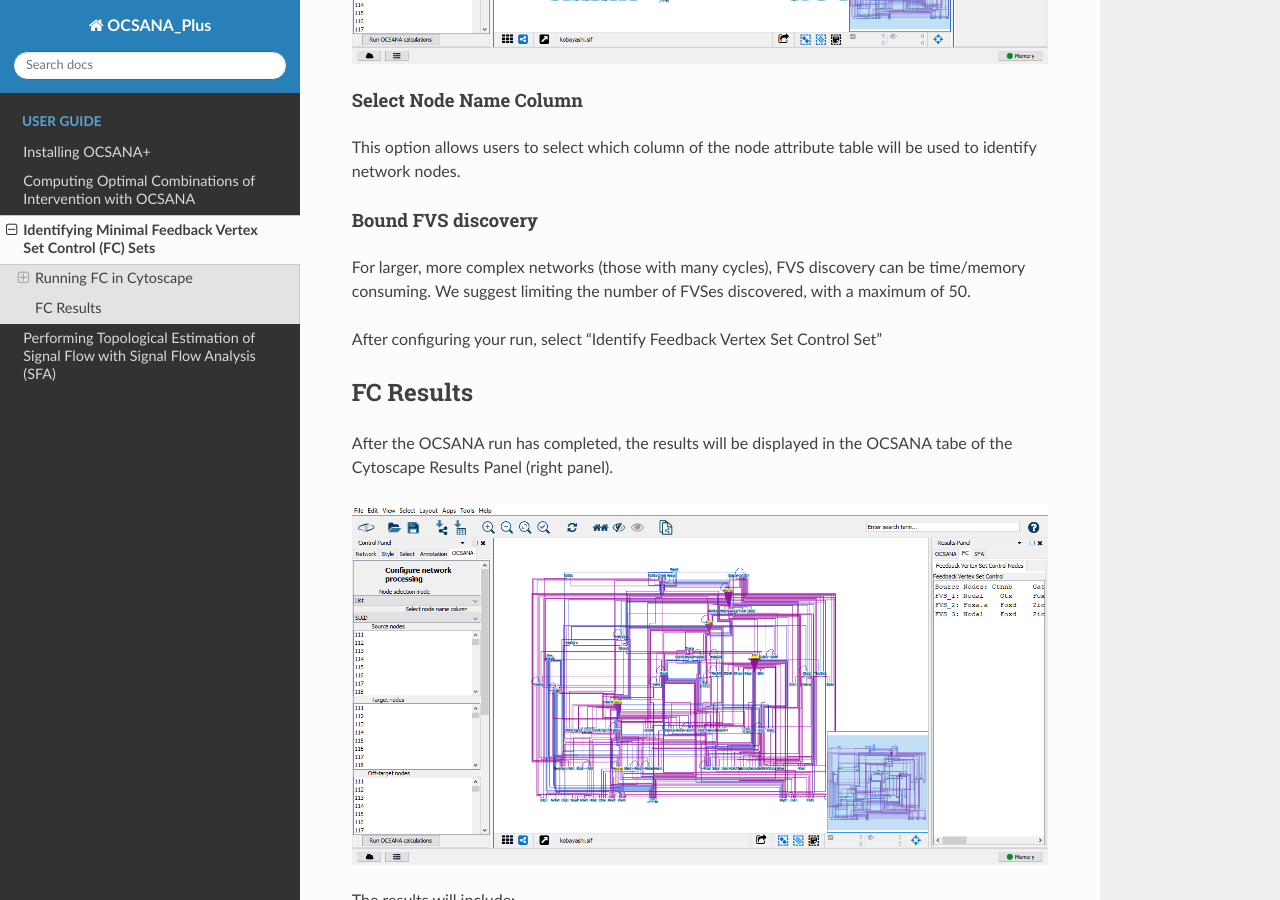
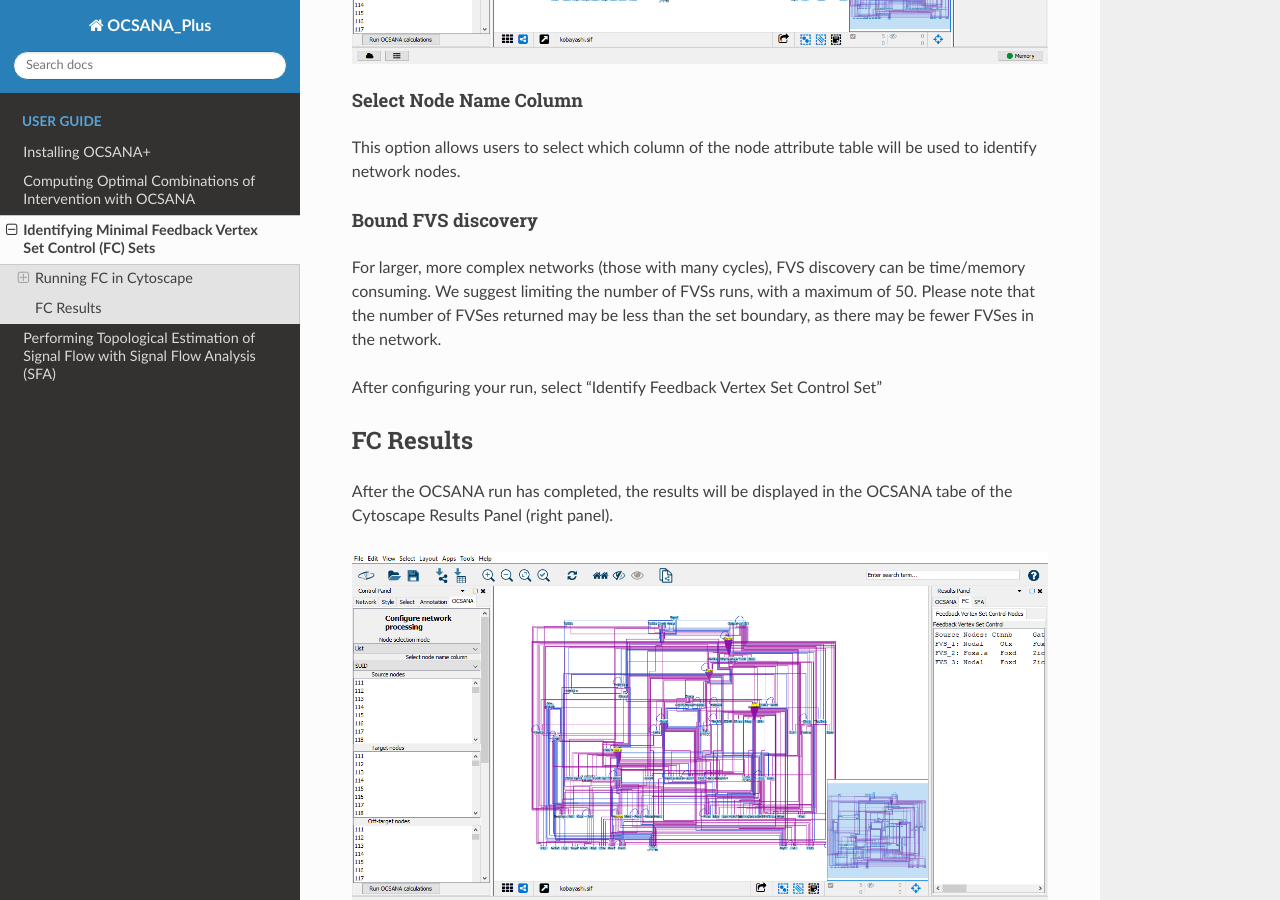
Before and after one commit to VeraLiconaResearchGroup/OCSANA-Plus, a Sphinx documentation site: the page built from docs/source/fc.rst, in a window 1280 px wide and 900 px high, scrolled down 1368 px. Built offline with Sphinx 7.4.7 and the Read the Docs theme 2.0.0, drawn with Linux system fonts in a browser that asks for light colours.

```diff
--- a/docs/source/fc.rst
+++ b/docs/source/fc.rst
@@ -48,8 +48,9 @@ Bound FVS discovery
 .........................
 
 For larger, more complex networks (those with many cycles), FVS discovery can
-be time/memory consuming. We suggest limiting the number of FVSes discovered,
-with a maximum of 50.
+be time/memory consuming. We suggest limiting the number of FVSs runs,
+with a maximum of 50. Please note that the number of FVSes returned may be less than the set boundary,
+as there may be fewer FVSes in the network.
 
 After configuring your run, select "Identify Feedback Vertex Set Control Set"
 
--- a/docs/source/ocsana.rst
+++ b/docs/source/ocsana.rst
@@ -194,4 +194,4 @@ Saving Results
 By clicking  'Save Report', you can save a text file that contains both your OCSANA configuration settings
 and results from your OCSANA run.
 
-.. image:: _static/text_report.png
+.. image:: _static/text_report.PNG
```
Also changed, not shown: docs/source/walkthrough.rst (added, +54 -0 lines), 11 other files.
